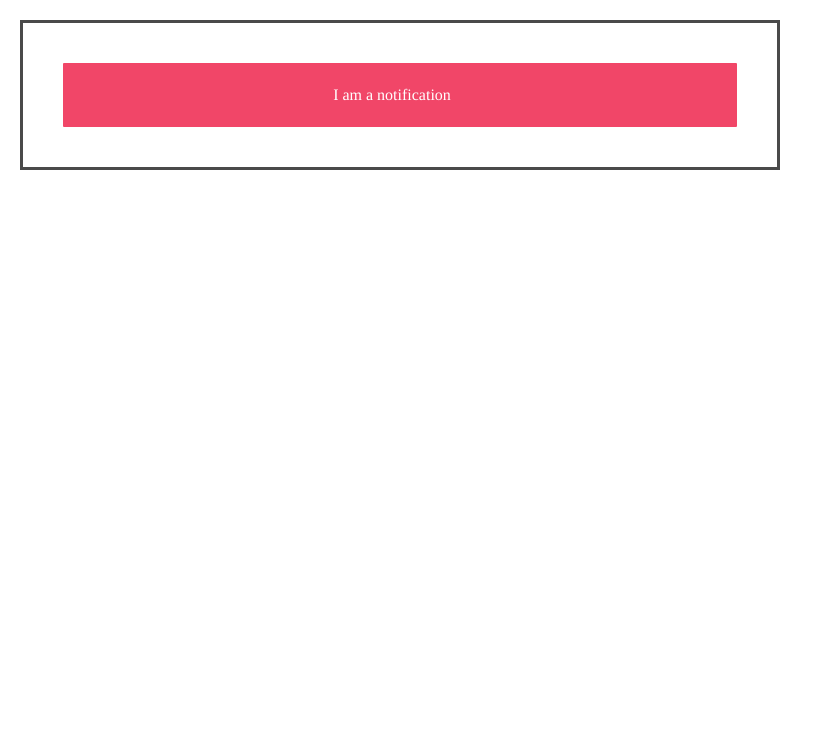
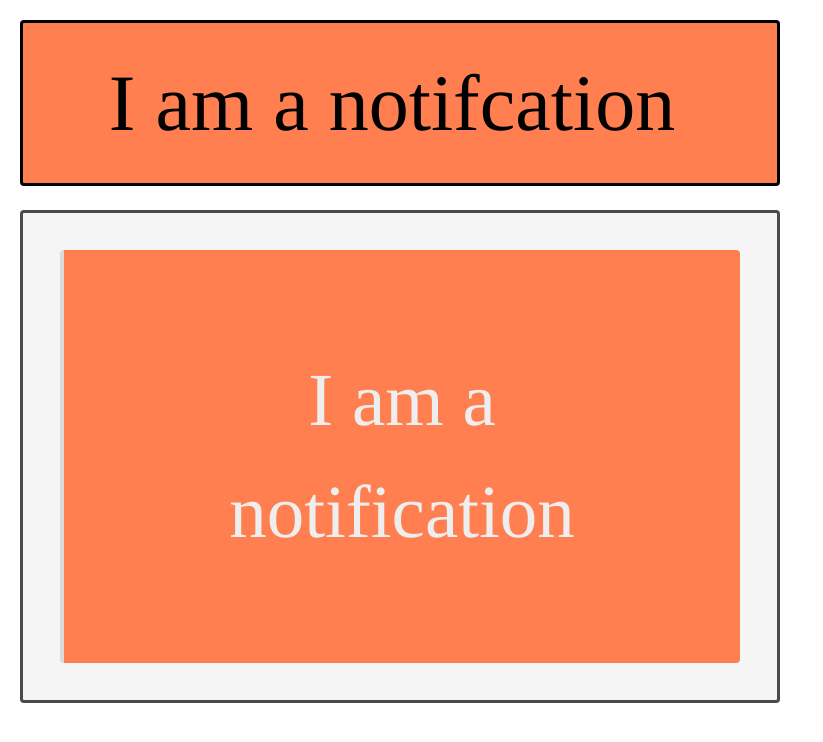
Before and after one commit to mirmirani/vue-notes, a plain HTML site: page index.html in a window 1280 px wide. Shown: the whole page, without its empty margins (0-823 px from the left). Drawn offline with nearby package versions, Linux system fonts and the light colour scheme.

Commit message:
vue learning update

```diff
--- a/index.html
+++ b/index.html
@@ -14,23 +14,52 @@
 
 <body>
 
-  <div id="app">
-    <div class="notification" v-bind:class="[classOne, classTwo]">
 
-      I am a notification
+  <div class="notification"
+  v-bind:style="{color: myColor,
+  fontSize: mySize,
+  backgroundColor: myBgcolor }"
+  >
+  I am a notifcation
+  </div>
 
-    </div>
+  <div
+  class="message"
+  >
+  <div
+  class="message-body"
+  :style="myMessageStyles"
+  >
+  I am a notification
   </div>
+  </div>
+
+
+
 
   <script>
 
-    const app = new Vue({
-      el: "#app",
+  const app = new Vue({
+      el: ".notification",
       data: {
-        classOne: 'is-danger',
-        classTwo: 'is-large'
+        myColor: 'black',
+        mySize: '80px',
+        myBgcolor: 'coral'
+       }
+    })
+
+    const app2 = new Vue({
+      el: ".message",
+      data: {
+        myMessageStyles: {
+          color: "#EEE",
+          fontSize: '75px',
+          backgroundColor: 'coral',
+        },
       }
-    })
+    });
+
+    //
 
     </script>
 </body>
```
Also changed, not shown: Archives/basic-index.html (+7 -5 lines).
